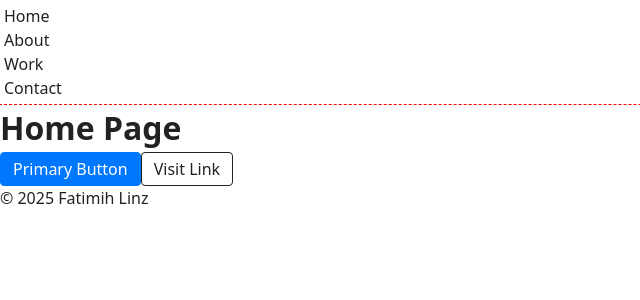
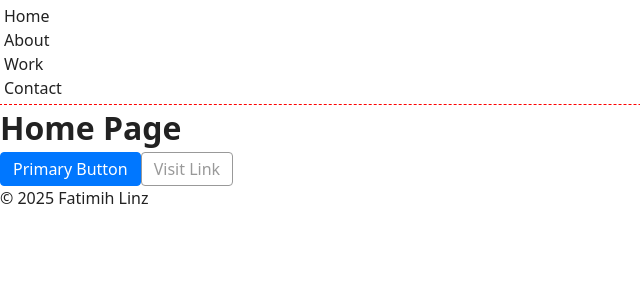
Before and after one commit to fatimih/portfolio-site-2025, a React (Vite) app: page / in a window 1280 px wide. Shown: the top 300 px of the page, without its empty margins (0-640 px from the left). Built offline with nearby package versions, Linux system fonts and the light colour scheme.

Commit message:
04.01: Finalize primary/secondary Button variants with base.css tokens and visible contrast

```diff
--- a/src/components/ui/Button.module.css
+++ b/src/components/ui/Button.module.css
@@ -29,6 +29,7 @@
 }
 
 .secondary {
-  background: transparent; /* outline look */
-  /* keeps border + color from .root */
+  background: transparent;
+  color: var(--color-muted);         /* lighter text from base.css */
+  border-color: var(--color-muted);  /* lighter border from base.css */
 }
--- a/src/pages/Home.jsx
+++ b/src/pages/Home.jsx
@@ -5,7 +5,7 @@ export default function Home() {
     <main>
       <h1>Home Page</h1>
       <Button variant="primary">Primary Button</Button>
-      <Button as="a" href="https://example.com" target="_blank" rel="noreferrer">Visit Link</Button>
+      <Button variant="secondary" as="a" href="https://example.com" target="_blank" rel="noreferrer">Visit Link</Button>
     </main>
   );
 }
```
Also changed, not shown: 1 other file (tests, documents, lock files or other folders).
